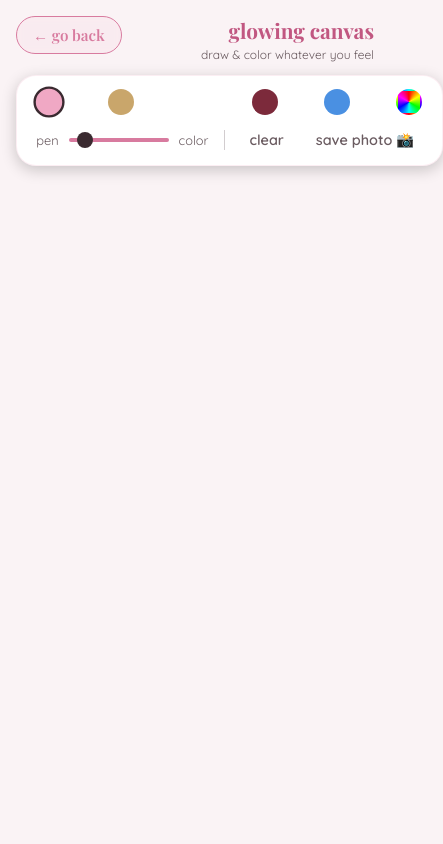
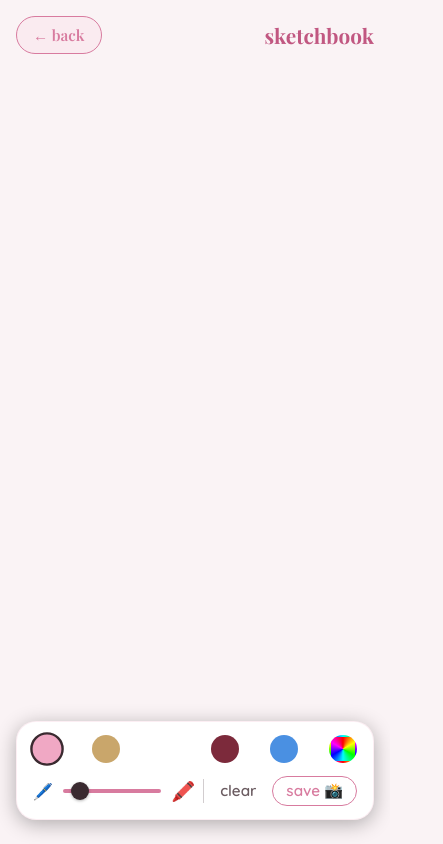
Before and after one commit to wwwayushsingham1900/sania-little-corner, a website: page public/draw.html in a window 390 px wide. Shown: the whole page, 443 px wide, since content can reach past the window. Drawn offline with nearby package versions, Linux system fonts and the light colour scheme.

Commit message:
Fix mobile alignment and rendering bugs in sketchbook

```diff
--- a/public/draw.html
+++ b/public/draw.html
@@ -51,7 +51,7 @@
       color: var(--text-primary);
     }
 
-    .ui-layer {
+    .top-bar-container {
       position: absolute;
       top: 0;
       left: 0;
@@ -59,16 +59,9 @@
       padding: 1rem;
       z-index: 10;
       display: flex;
-      flex-direction: column;
-      gap: 0.8rem;
+      justify-content: space-between;
+      align-items: center;
       pointer-events: none;
-    }
-
-    .top-bar {
-      display: flex;
-      justify-content: space-between;
-      align-items: flex-start;
-      width: 100%;
     }
 
     .btn {
@@ -87,7 +80,6 @@
       color: var(--rose);
       text-decoration: none;
       transition: background 0.2s ease, transform 0.15s ease;
-      backdrop-filter: blur(4px);
       cursor: pointer;
       -webkit-tap-highlight-color: transparent;
     }
@@ -107,39 +99,43 @@
       color: var(--rose-deep);
     }
 
-    .title-box p {
-      margin: 0.2rem 0 0;
-      font-size: 0.75rem;
-      color: var(--text-secondary);
+    .tools-container {
+      position: absolute;
+      bottom: 1.5rem;
+      left: 0;
+      width: 100%;
+      z-index: 10;
+      display: flex;
+      justify-content: center;
+      pointer-events: none;
+      padding: 0 1rem;
     }
 
     .tools-bar {
+      pointer-events: auto;
+      background: var(--ink-card);
+      padding: 0.8rem 1rem;
+      border-radius: 20px;
+      border: 1px solid rgba(240, 168, 196, 0.2);
+      box-shadow: 0 4px 20px rgba(0, 0, 0, 0.3);
       display: flex;
       flex-direction: column;
-      justify-content: center;
-      align-items: center;
       gap: 0.8rem;
-      pointer-events: auto;
-      background: var(--ink-card);
-      padding: 0.8rem 1.2rem;
-      border-radius: 20px;
-      border: 1px solid rgba(240, 168, 196, 0.2);
-      box-shadow: 0 4px 15px rgba(0, 0, 0, 0.2);
-      margin: 0 auto;
-      width: max-content;
+      width: 100%;
+      max-width: 400px;
     }
 
-    .row {
+    .tools-row {
       display: flex;
       align-items: center;
-      gap: 0.8rem;
+      justify-content: space-between;
       width: 100%;
-      justify-content: space-between;
+      gap: 0.5rem;
     }
 
     .color-btn {
-      width: 26px;
-      height: 26px;
+      width: 28px;
+      height: 28px;
       border-radius: 50%;
       border: 2px solid transparent;
       cursor: pointer;
@@ -155,11 +151,11 @@
       border-color: var(--text-primary);
     }
 
-    /* Custom Color Picker input hidden over a rainbow button */
+    /* Custom Color Picker */
     .custom-color-wrapper {
       position: relative;
-      width: 26px;
-      height: 26px;
+      width: 28px;
+      height: 28px;
       border-radius: 50%;
       background: conic-gradient(red, yellow, lime, aqua, blue, magenta, red);
       cursor: pointer;
@@ -185,19 +181,27 @@
       border: none;
       color: var(--text-secondary);
       font-family: 'Quicksand', sans-serif;
-      font-size: 0.9rem;
+      font-size: 0.95rem;
       font-weight: 600;
       cursor: pointer;
-      padding: 0.2rem 0.5rem;
+      padding: 0.3rem 0.5rem;
+      transition: color 0.2s ease;
     }
 
     .action-btn:active {
       color: var(--rose-deep);
     }
 
+    .save-btn {
+      color: var(--rose);
+      border: 1px solid var(--rose);
+      border-radius: 20px;
+      padding: 0.3rem 0.8rem;
+    }
+
     .divider {
       width: 1px;
-      height: 20px;
+      height: 24px;
       background: var(--text-secondary);
       opacity: 0.3;
     }
@@ -206,13 +210,14 @@
       display: flex;
       align-items: center;
       gap: 0.5rem;
-      font-size: 0.8rem;
+      font-size: 0.85rem;
       color: var(--text-secondary);
+      flex: 1;
     }
 
     input[type="range"] {
       -webkit-appearance: none;
-      width: 100px;
+      width: 100%;
       height: 4px;
       background: var(--rose);
       border-radius: 4px;
@@ -221,11 +226,12 @@
     input[type="range"]::-webkit-slider-thumb {
       -webkit-appearance: none;
       appearance: none;
-      width: 16px;
-      height: 16px;
+      width: 18px;
+      height: 18px;
       border-radius: 50%;
       background: var(--text-primary);
       cursor: pointer;
+      box-shadow: 0 1px 3px rgba(0,0,0,0.3);
     }
 
     canvas {
@@ -242,42 +248,40 @@
 </head>
 
 <body>
-  <div class="ui-layer">
-    <div class="top-bar">
-      <a href="index.html" class="btn">← go back</a>
-      <div class="title-box">
-        <h1>glowing canvas</h1>
-        <p>draw & color whatever you feel</p>
-      </div>
+  <div class="top-bar-container">
+    <a href="index.html" class="btn">← back</a>
+    <div class="title-box">
+      <h1>sketchbook</h1>
     </div>
+  </div>
 
+  <div class="tools-container">
     <div class="tools-bar">
-      <div class="row">
-        <!-- Preset Colors -->
+      <!-- First Row: Colors -->
+      <div class="tools-row">
         <div class="color-btn active preset-color" style="background: #F0A8C4;" data-color="#F0A8C4"></div>
         <div class="color-btn preset-color" style="background: #C9A66B;" data-color="#C9A66B"></div>
         <div class="color-btn preset-color" style="background: #FFFFFF;" data-color="#FFFFFF"></div>
         <div class="color-btn preset-color" style="background: #7C2A3B;" data-color="#7C2A3B"></div>
         <div class="color-btn preset-color" style="background: #4A90E2;" data-color="#4A90E2"></div>
 
-        <!-- Any Color Picker -->
         <div class="custom-color-wrapper" id="customColorBtn">
           <input type="color" id="colorPicker" value="#00ff00">
         </div>
       </div>
 
-      <div class="row" style="justify-content: center; gap: 1rem;">
-        <!-- Brush Size / Coloring -->
+      <!-- Second Row: Size & Actions -->
+      <div class="tools-row">
         <div class="slider-container">
-          <span>pen</span>
+          <span style="font-size:1rem;">🖊️</span>
           <input type="range" id="sizeSlider" min="2" max="40" value="6">
-          <span>color</span>
+          <span style="font-size:1.2rem;">🖍️</span>
         </div>
 
         <div class="divider"></div>
 
         <button class="action-btn" id="clearBtn">clear</button>
-        <button class="action-btn" id="saveBtn">save photo 📸</button>
+        <button class="action-btn save-btn" id="saveBtn">save 📸</button>
       </div>
     </div>
   </div>
@@ -295,19 +299,16 @@
     let brushSize = 6;
     let points = [];
 
-    const getGlowColor = (hex) => {
-      // Just return the same color for glow to simplify custom colors, it still looks great
-      return hex;
-    };
-
-    // Setup Canvas
+    // Setup Canvas safely with exact CSS color to avoid mis-match
     const resize = () => {
       const imgData = canvas.width ? ctx.getImageData(0, 0, canvas.width, canvas.height) : null;
 
       canvas.width = window.innerWidth;
       canvas.height = window.innerHeight;
 
-      ctx.fillStyle = window.matchMedia('(prefers-color-scheme: light)').matches ? '#FAF3F5' : '#1B1420';
+      // Get the exact computed background color of the body to prevent rendering glitches
+      const computedBg = getComputedStyle(document.body).backgroundColor;
+      ctx.fillStyle = computedBg;
       ctx.fillRect(0, 0, canvas.width, canvas.height);
 
       if (imgData) {
@@ -316,8 +317,13 @@
     };
 
     window.addEventListener('resize', resize);
-    resize();
-    window.matchMedia('(prefers-color-scheme: light)').addEventListener('change', resize);
+
+    // Initial setup with a slight delay to ensure CSS variables are applied
+    setTimeout(resize, 10);
+
+    window.matchMedia('(prefers-color-scheme: light)').addEventListener('change', () => {
+      setTimeout(resize, 10);
+    });
 
     // Drawing Logic
     const startDrawing = (e) => {
@@ -327,7 +333,6 @@
       lastY = y;
       points = [{ x, y }];
 
-      // Draw a dot on tap
       ctx.beginPath();
       ctx.fillStyle = strokeColor;
       ctx.arc(x, y, brushSize / 2, 0, Math.PI * 2);
@@ -348,7 +353,7 @@
       ctx.lineWidth = brushSize;
       ctx.strokeStyle = strokeColor;
       ctx.shadowBlur = Math.min(15, brushSize * 1.5);
-      ctx.shadowColor = getGlowColor(strokeColor);
+      ctx.shadowColor = strokeColor; // using the same color for glow
 
       ctx.lineTo(x, y);
       ctx.stroke();
@@ -409,7 +414,8 @@
     });
 
     document.getElementById('clearBtn').addEventListener('click', () => {
-      ctx.fillStyle = window.matchMedia('(prefers-color-scheme: light)').matches ? '#FAF3F5' : '#1B1420';
+      const computedBg = getComputedStyle(document.body).backgroundColor;
+      ctx.fillStyle = computedBg;
       ctx.fillRect(0, 0, canvas.width, canvas.height);
     });
 
@@ -422,13 +428,12 @@
         const file = new File([blob], 'my_canvas_sketch.png', { type: 'image/png' });
 
         if (navigator.canShare && navigator.canShare({ files: [file] })) {
-          // Opens native share sheet (where user can tap "Save Image")
           await navigator.share({
             files: [file],
             title: 'My Glowing Sketch',
           });
         } else {
-          // Fallback for desktop or non-supported browsers
+          // Fallback
           const link = document.createElement('a');
           link.download = 'my_canvas_sketch.png';
           link.href = dataUrl;
@@ -436,7 +441,7 @@
         }
       } catch (err) {
         console.error('Share failed', err);
-        // Direct download fallback
+        // Fallback
         const link = document.createElement('a');
         link.download = 'my_canvas_sketch.png';
         link.href = dataUrl;
```
